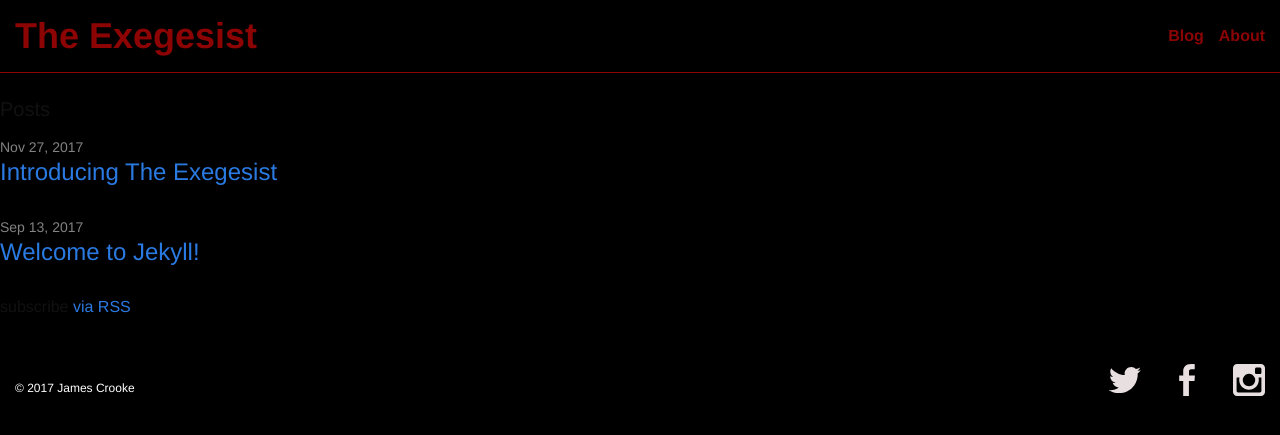
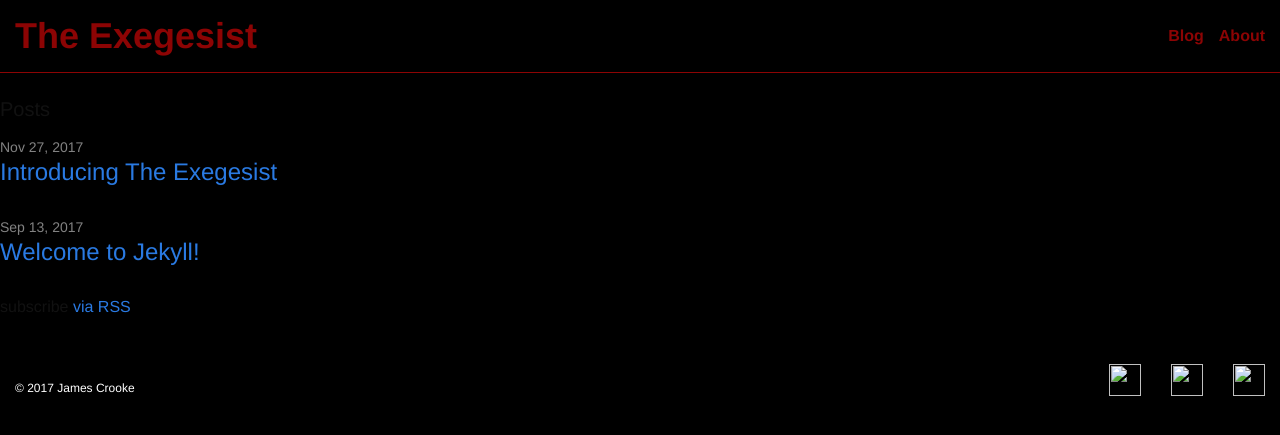
Before and after one commit to doulosiyxy/theexegesist, a Jekyll site: the page built from pages/blog.html, in a window 1280 px wide. Shown: the top 435 px of the page. Built offline with Jekyll 4.4.1, drawn with Linux system fonts in a browser that asks for light colours; nearby versions of some CDN libraries.

Commit message:
Update footer.html

```diff
--- a/_includes/footer.html
+++ b/_includes/footer.html
@@ -4,9 +4,9 @@
   <div class="row">
       <p class="col-sm-4">&copy; 2017 James Crooke</p>
       <ul class="col-sm-8">
-        <li style="float:right;" class="footer-col-1<!--col-sm-1--> icon"><img src="https://www.doulosiyxy.github.io/twitter.svg" type="image/svg+xml"/></li>
-        <li style="float:right;" class="footer-col-1<!--col-sm-1--> icon"><img src="https://www.doulosiyxy.github.io/facebook.svg" type="image/svg+xml"/></li>
-        <li style="float:right;" class="footer-col-1<!--col-sm-1--> icon"><img src="https://www.doulosiyxy.github.io/instagram.svg" type="image/svg+xml"/></li>
+        <li style="float:right;" class="footer-col-1<!--col-sm-1--> icon"><img src="https://www.theexegesist.com/_includes/twitter.svg" type="image/svg+xml"/></li>
+        <li style="float:right;" class="footer-col-1<!--col-sm-1--> icon"><img src="https://www.theexegesist.com/_includes/facebook.svg" type="image/svg+xml"/></li>
+        <li style="float:right;" class="footer-col-1<!--col-sm-1--> icon"><img src="https://www.theexegesist.com/_includes/instagram.svg" type="image/svg+xml"/></li>
       </ul>
     </div>
 
```
